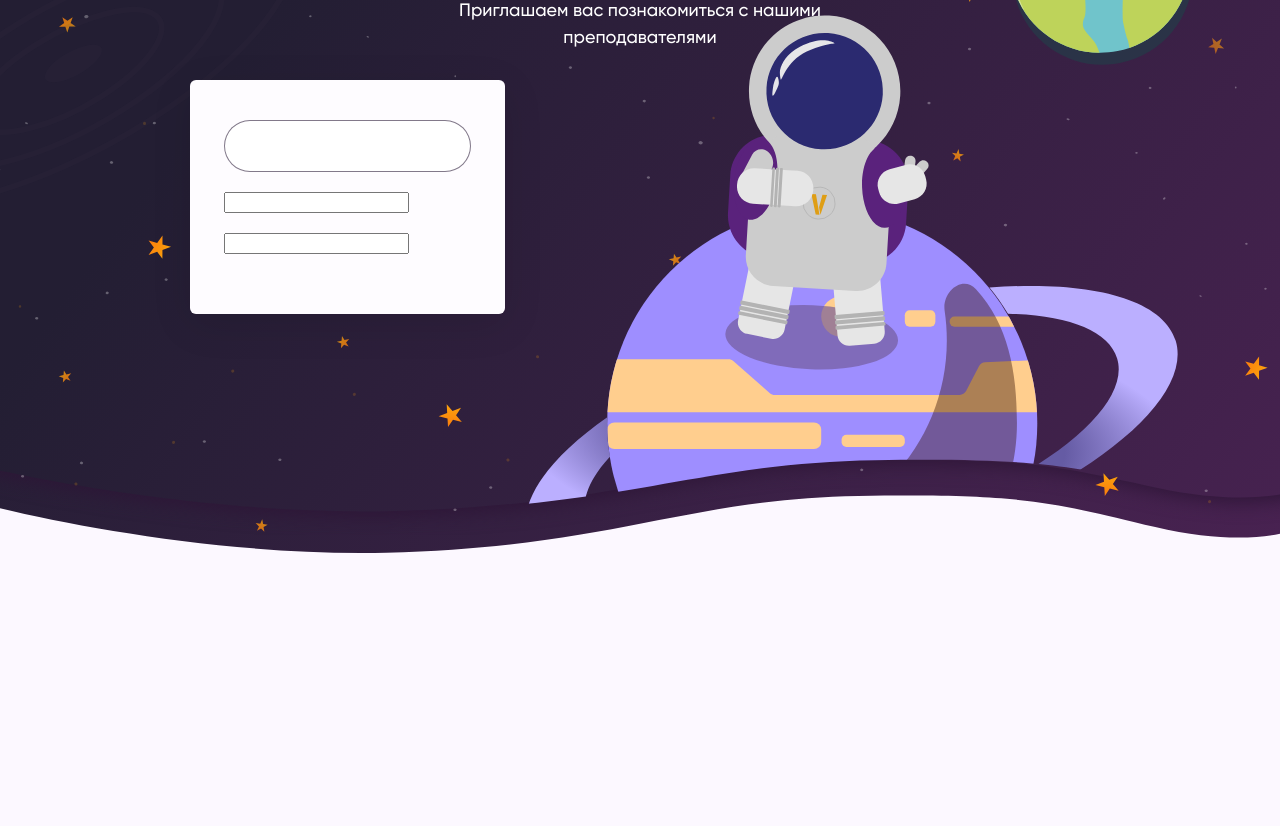
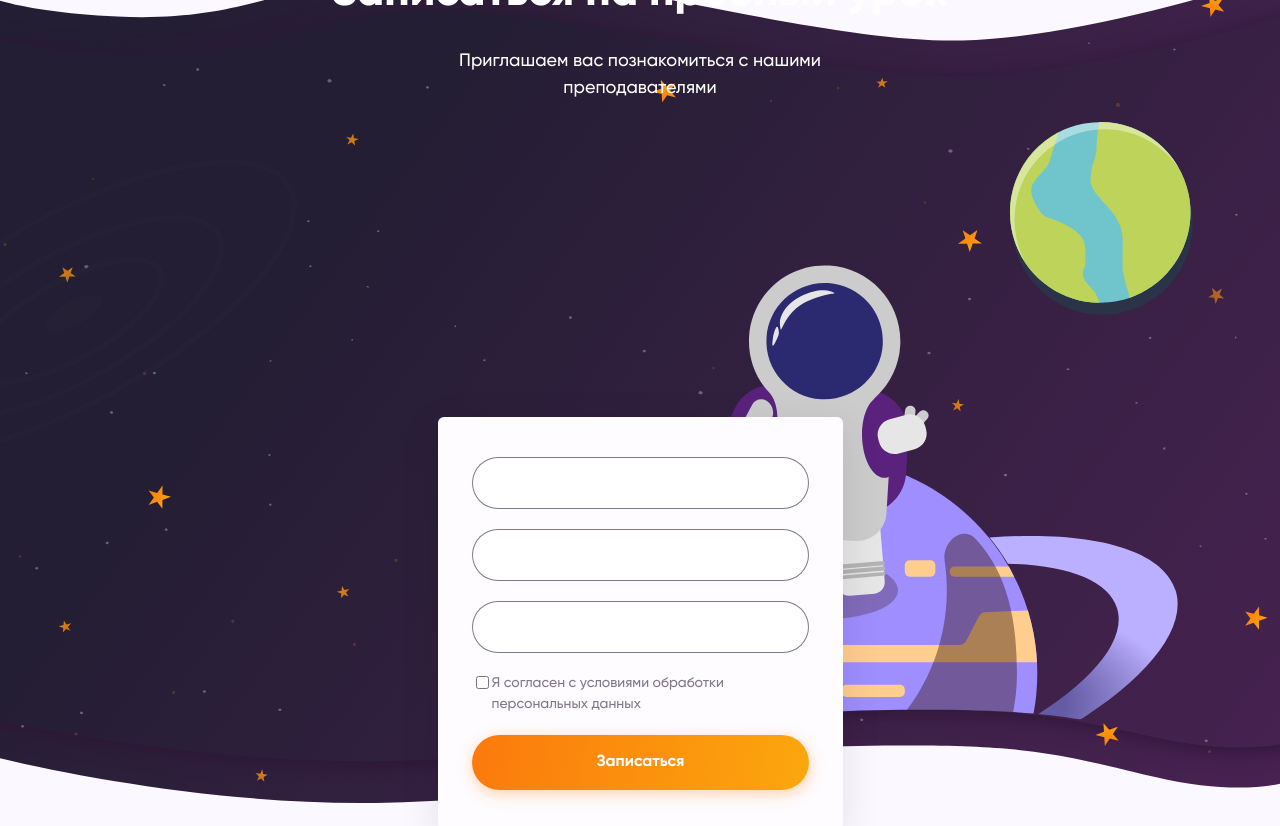
Before and after one commit to ReyBuilder/Viarune, a Vue app: page / in a window 1280 px wide. Shown: the part 3080-3906 px from the top of the page. Built offline with nearby package versions, Linux system fonts and the light colour scheme; the HTML template or start-up script is replaced by a standard one.

Commit message:
попытка 3

```diff
--- a/src/components/Fourth_part.vue
+++ b/src/components/Fourth_part.vue
@@ -17,14 +17,21 @@
       </div>
       <div class="appointment__content">
         <div class="appointment_input__form">
+            <div class="form__item">
+           <input class="inputCustom" href="#">
+        </div>
           <div class="form__item">
-            <input class="inputWrapper" type="text" />
+            <input class="inputCustom" type="text" />
           </div>
           <div class="form__item">
-            <input type="text" />
+            <input class="inputCustom" type="text" />
           </div>
-          <div class="form__item">
-            <input type="text" />
+          <div class="form_item__checkbox form__item">
+              <input type="checkbox" id="subscribe" name="subscribe" value="newsletter">
+              <label for="subscribe">Я согласен с условиями обработки <br> персональных данных</label>
+          </div>
+          <div>
+              <a class="buttonBox buttonOrange" href="#">Записаться</a>
           </div>
         </div>
       </div>
@@ -32,35 +39,50 @@
   </div>
 </template>
 <style scoped>
+
+.buttonBox {
+  padding: 18px 125px;
+  border-radius: 30px;
+}
+
+.buttonBox:focus{
+    outline-offset: 3px;
+    outline: 1px solid #30203D;
+}
 /* Main part & background */
 .appointment__main {
   position: relative;
   width: 100%;
-  max-height: 1046px;
-  margin-bottom: 364px;
+  /* max-height: 1046px; */
 }
 
 .appointment__bg img {
   width: 100%;
   object-fit: cover;
+  position: absolute;
+  z-index: -1;
+  /* max-height: 1046px; */
 }
 
 .appointment__content {
   top: 0;
-  bottom: 0;
-  position: absolute;
-  margin: 364px auto 274px;
+  /* bottom: 0; */
+  /* position: absolute; */
+  margin: 35% auto 26%;
+
+  width: 100%;
+  max-width: 405px;;
 }
 
 .appointment__header {
   top: 0;
-  bottom: 0;
+  /* bottom: 0; */
   right: 0;
   left: 0;
-  position: absolute;
+  /* position: absolute; */
   margin: 0 auto;
 
-  margin-top: 200px;
+  margin-top: 250px;
   text-align: center;
   color: #fff;
 }
@@ -78,37 +100,66 @@
   line-height: 150%;
   margin: 0 auto;
 }
+
 /* Input form */
 .appointment_input__form {
   background: #fefcff;
   box-shadow: 0px 10px 40px rgba(0, 0, 0, 0.1);
   border-radius: 6px;
   padding: 40px 34px;
-  /* margin-left: 337px; */
-
-  /* height: 408px;
-    width: 405px; */
 }
 .form__item {
   margin-bottom: 20px;
+}
+
+.form_item__checkbox{
+    position: relative;
+    display: flex;
+    align-items: flex-start;
+
+    width: 100%;
+    max-width: 338px;
 }
 
 .container {
   width: 100%;
   margin: 0 auto;
   max-width: 900px;
-  /* position: absolute; */
 }
-/* Input */
-.inputWrapper{
+
+/* Inputs */
+.inputCustom{
     background: #FFFFFF;
     border: 0.5px solid rgba(48, 32, 61, 0.6);
     box-sizing: border-box;
     border-radius: 30px;
+
     font-weight: normal;
     font-size: 14px;
     line-height: 16px;
     padding: 17px 44px 17px 20px;
     color: rgba(48, 32, 61, 0.6);
+
+    width: 100%;
+    max-width: 338px;
 }
+
+.inputCustom:focus{
+    outline-offset: 3px;
+    outline: 1px solid #30203D;
+}
+
+label {
+    font-weight: 500;
+    font-size: 14px;
+    line-height: 150%;
+
+    color: rgba(48, 32, 61, 0.6);
+}
+.checkbox{
+    background: #FEFFFF;
+    border: 0.5px solid rgba(48, 32, 61, 0.6);
+    border-radius: 9px;
+}
+
 </style>
```
